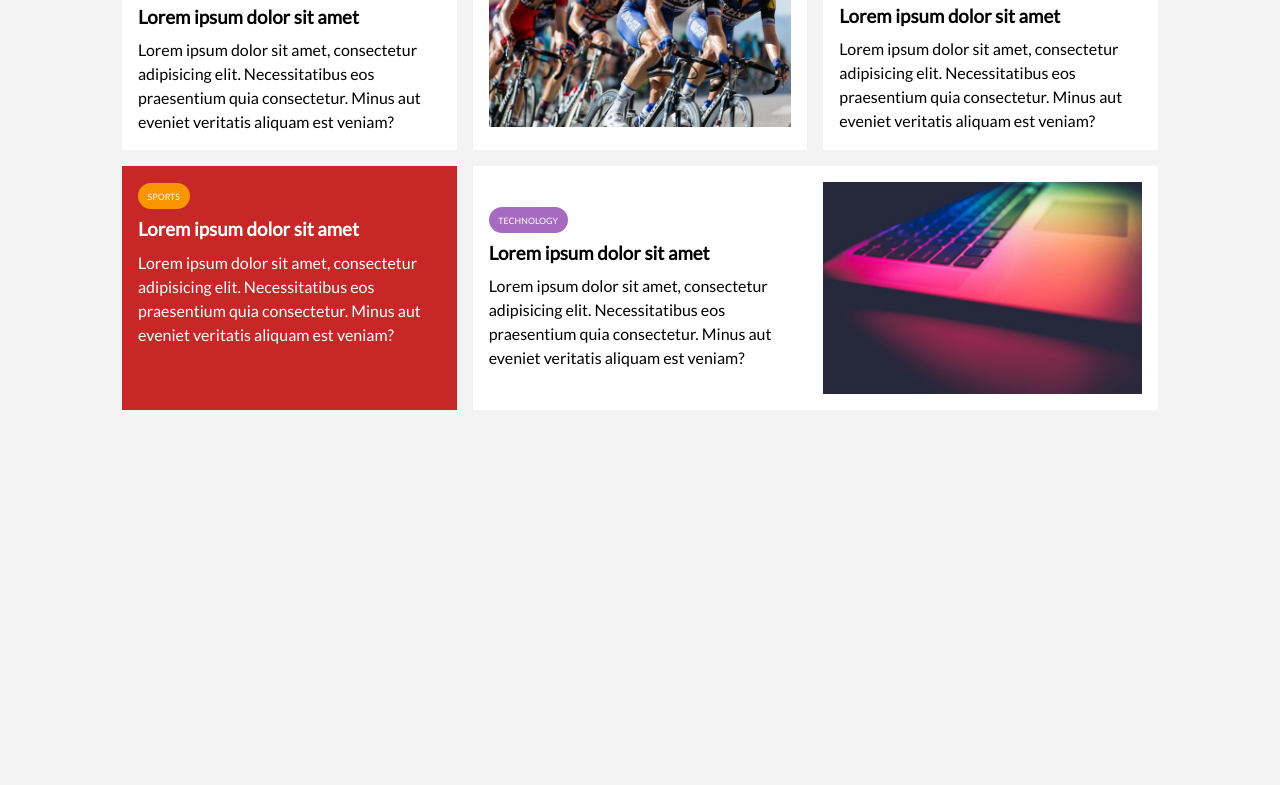
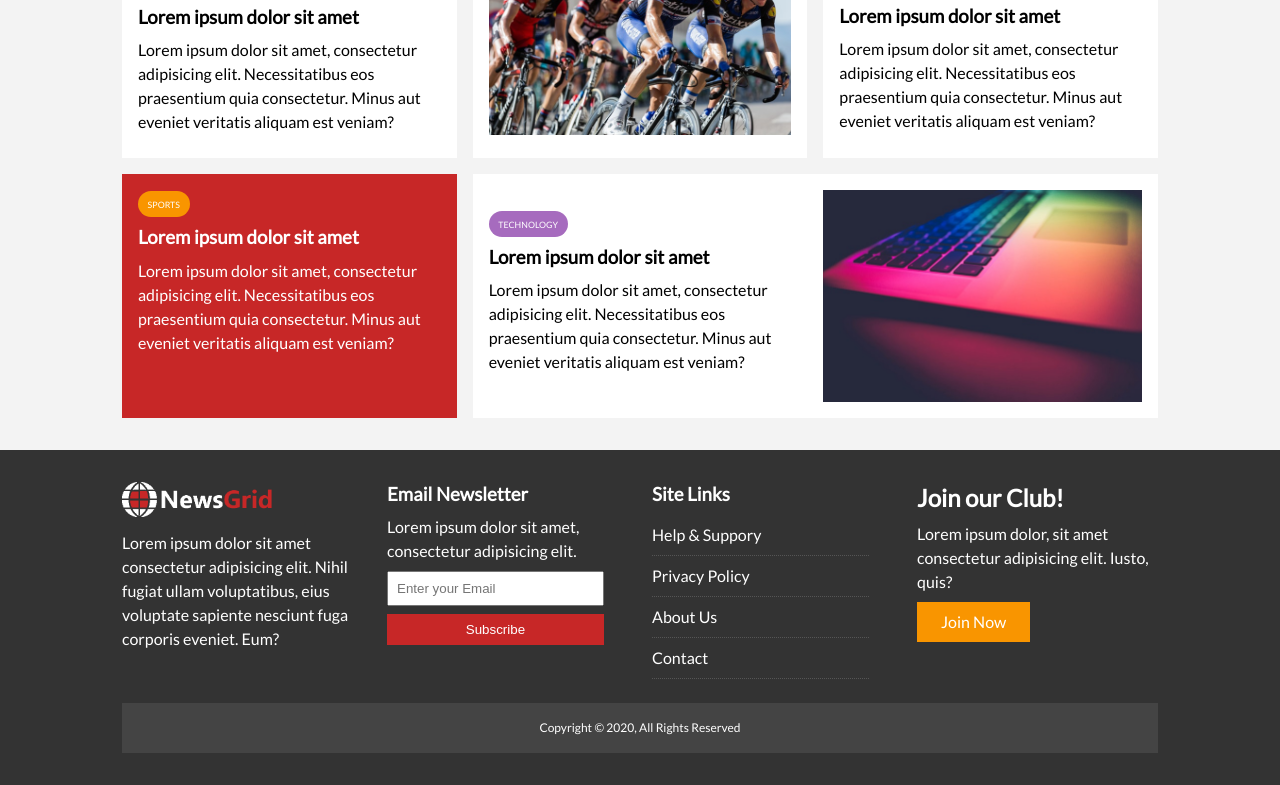
Before and after one commit to sahaldos1/News-Grid, a plain HTML site: page index.html in a window 1280 px wide. Shown: the part 1125-1910 px from the top of the page. Before the commit the page ends 1567 px from the top, so only its background shows below. Drawn offline with Linux system fonts and the light colour scheme.

Commit message:
Complete footer

```diff
--- a/css/style.css
+++ b/css/style.css
@@ -27,6 +27,10 @@ body {
 a {
   color: #333;
   text-decoration: none;
+}
+
+p {
+  margin: 0.5rem 0;
 }
 
 ul {
@@ -167,6 +171,16 @@ h6 {
   padding: 3rem;
 }
 
+.list li {
+  padding: 0.5rem 0;
+  border-bottom: #555 dotted 1px;
+  width: 90%;
+}
+
+.list li a:hover {
+  color: var(--primary-color) !important;
+}
+
 /* Navigation */
 #main-nav {
   background: #fff;
@@ -272,3 +286,40 @@ h6 {
   align-items: center;
   grid-column: 2 / span 2;
 }
+
+/* Footer */
+#main-footer {
+  background: var(--dark-color);
+  color: #fff;
+}
+
+#main-footer img {
+  width: 150px;
+}
+
+#main-footer a {
+  color: #fff;
+}
+
+#main-footer .footer-container {
+  display: grid;
+  grid-template-columns: repeat(4, 1fr);
+  grid-gap: 1.5rem;
+}
+
+#main-footer .footer-container > *:last-child {
+  background: #444;
+  grid-column: 1 / span 4;
+  padding: 0.5rem;
+  text-align: center;
+  font-size: 0.75rem;
+}
+
+#main-footer .footer-container input[type="email"] {
+  width: 90%;
+  padding: 0.5rem;
+  margin-bottom: 0.5rem;
+}
+#main-footer .footer-container input[type="submit"] {
+  width: 90%;
+}
--- a/index.html
+++ b/index.html
@@ -144,5 +144,53 @@
         </div>
       </div>
     </section>
+
+    <!-- Footer -->
+    <footer id="main-footer" class="py-2">
+      <div class="container footer-container">
+        <div>
+          <img src="images/logo_light.png" alt="NewsGrid" />
+          <p>
+            Lorem ipsum dolor sit amet consectetur adipisicing elit. Nihil
+            fugiat ullam voluptatibus, eius voluptate sapiente nesciunt fuga
+            corporis eveniet. Eum?
+          </p>
+        </div>
+        <div>
+          <h3>Email Newsletter</h3>
+          <p>Lorem ipsum dolor sit amet, consectetur adipisicing elit.</p>
+          <form>
+            <input type="email" placeholder="Enter your Email" />
+            <input
+              type="submit"
+              value="Subscribe"
+              class="button primary-button"
+            />
+          </form>
+        </div>
+        <div>
+          <h3>Site Links</h3>
+          <ul class="list">
+            <li><a href="#">Help & Suppory</a></li>
+            <li><a href="#">Privacy Policy</a></li>
+            <li><a href="about.html">About Us</a></li>
+            <li><a href="#">Contact</a></li>
+          </ul>
+        </div>
+        <div>
+          <h2>Join our Club!</h2>
+          <p>
+            Lorem ipsum dolor, sit amet consectetur adipisicing elit. Iusto,
+            quis?
+          </p>
+          <a href="#" class="button secondary-button">Join Now</a>
+        </div>
+        <div>
+          <p>
+            Copyright &copy; 2020, All Rights Reserved
+          </p>
+        </div>
+      </div>
+    </footer>
   </body>
 </html>
```
